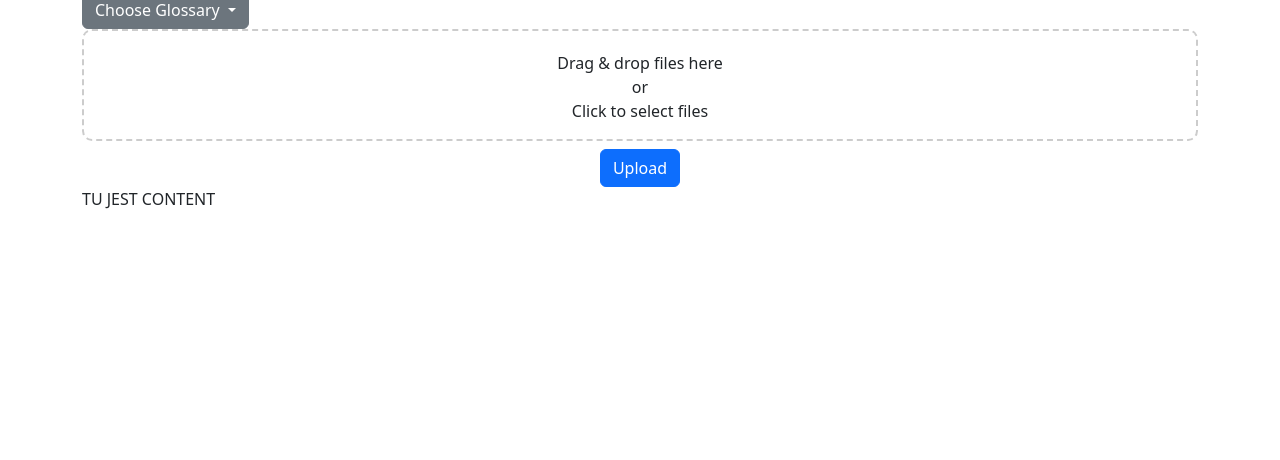
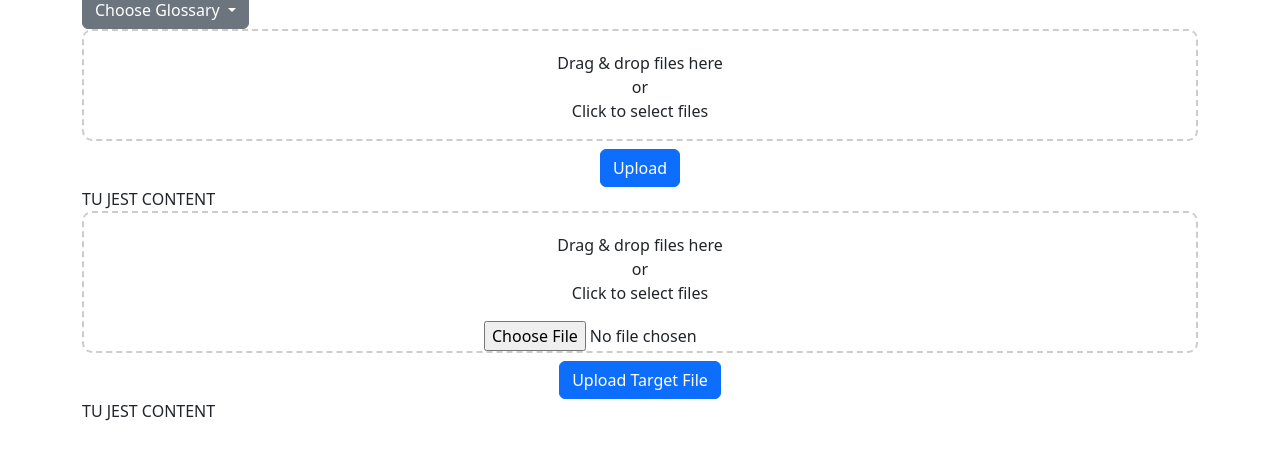
Before and after one commit to pllewy/TermHarbour, a Flask app: template templates/upload.html in a window 1280 px wide. Shown: the part 277-737 px from the top of the page. Run offline with Flask 2, Linux system fonts and the light colour scheme; the template is opened without the code that fills it, so the values that code supplies are empty.

Commit message:
update of upload

```diff
--- a/app.py
+++ b/app.py
@@ -47,21 +47,19 @@ def glossary():
     return render_template('glossaries.html', file_contents=file_contents)
 
 
-
 @app.route('/upload', methods=['GET', 'POST'])
 def upload_file():
     if request.method == 'POST':
         language = request.form['language']
         domain = request.form['domain']
-        file = request.files['file']
+        source_file = request.files['file']
 
-        if file.filename == '':
+        if source_file.filename == '':
             return 'No selected file', 400
         print(language, domain)
 
-        save_path = os.path.join('.', 'input_files', file.filename)
-        file.save(save_path)
-
+        save_path = os.path.join('.', 'input_files', source_file.filename)
+        source_file.save(save_path)
 
         file_path = save_path
         source_lang = 'en'  # input("Enter the source language (en, pl, es): ")
@@ -73,12 +71,7 @@ def upload_file():
         terms = post_process_terms(extracted_terms)
 
         terms_dict = {}
-        terms_labels = ['content','Medicine', 'Sports', 'Technology']
-
-        for label in terms_labels:
-            terms_dict[label] = [""]
-
-        terms_dict[terms_labels[0]] = terms
+        terms_dict['content'] = terms
 
         return terms_dict, 200
 
@@ -89,7 +82,6 @@ def upload_file():
     for filename in os.listdir(database_dir):
         if os.path.isfile(os.path.join(database_dir, filename)):
             with open(os.path.join(database_dir, filename), 'r') as file:
-
                 # Append the file contents to the list
                 glossary_files.append(filename)
 
@@ -97,19 +89,9 @@ def upload_file():
 
     return render_template('upload.html', file_contents=file_contents, glossary_files=glossary_files)
 
-    file_path = 'health.pdf'
-    source_lang = 'en'  # input("Enter the source language (en, pl, es): ")
-    target_lang = 'pl'  # input("Enter the target language (en, pl, es): ")
-
-    text = read_text_from_file(file_path)
-
-    extracted_terms = extract_and_translate_terms_with_patterns(text, source_lang, target_lang)
-
-
-    return render_template('upload.html', glossary_files=glossary_files, test_text=extracted_terms)
-
 
 from extraction_01 import read_text_from_file, extract_and_translate_terms_with_patterns
+
 
 @app.route('/test')
 def test():
@@ -125,5 +107,6 @@ def test():
 
     return render_template('test.html', glossary_files=glossary_files, test_text=extracted_terms)
 
+
 if __name__ == '__main__':
     app.run(debug=True)
--- a/static/upload.js
+++ b/static/upload.js
@@ -1,20 +1,24 @@
-function openFileInput() {
-  document.getElementById("fileInput").click();
+function openFileInput(elementId) {
+  document.getElementById(elementId).click();
 }
 
 function uploadFile() {
-  const fileInput = document.getElementById("fileInput");
-  const file = fileInput.files[0];
+  const source_fileInput = document.getElementById("fileInput");
+  const source_file = source_fileInput.files[0];
+
+  const target_fileInput = document.getElementById("targetFileInput");
+  const target_file = source_fileInput.files[0];
+
   const domain = document.getElementById('dropdownMenuButton').innerText;
   const language = 'en'
 
-  if (file) {
+  if (source_file) {
     const formData = new FormData();
 
     formData.append("language", language)
     formData.append("domain", domain)
 
-    formData.append("file", file);
+    formData.append("file", source_file);
 
     fetch("/upload", {
       method: "POST",
@@ -76,8 +80,8 @@ function dragOverHandler(event) {
   event.target.style.background = "#000000";
 }
 
-function fileSelected() {
-  const fileInput = document.getElementById("fileInput");
+function fileSelected(name) {
+  const fileInput = document.getElementById(name);
   const file = fileInput.files[0];
   console.log("File", file);
   // Handle file upload here
--- a/templates/upload.html
+++ b/templates/upload.html
@@ -67,7 +67,7 @@
             id="upload-form"
             ondrop="dropHandler(event)"
             ondragover="dragOverHandler(event)"
-            onclick="openFileInput()"
+            onclick="openFileInput('fileInput')"
           >
             <p>
               Drag & drop files here <br />
@@ -80,7 +80,7 @@
               type="file"
               id="fileInput"
               name="file"
-              onchange="fileSelected()"
+              onchange="fileSelected('fileInput')"
             />
           </div>
           <div
@@ -94,11 +94,39 @@
 
     <div id="added_content"> TU JEST CONTENT</div>
 
+        <div class="col">
+          <div
+            id="upload-form"
+            ondrop="dropHandler(event)"
+            ondragover="dragOverHandler(event)"
+            onclick="openFileInput('targetFileInput')"
+          >
+            <p>
+              Drag & drop files here <br />
+              or <br />
+              Click to select files
+            </p>
+            <p id="file-name"></p>
+
+            <input
+              type="file"
+              id="targetFileInput"
+              name="file"
+              onchange="fileSelected('targetFileInput')"
+            />
+          </div>
+          <div
+            style="display: flex; justify-content: center; align-items: center"
+          >
+            <button class="btn btn-primary mt-2" onclick="uploadFile()">
+              Upload Target File
+            </button>
+          </div>
+        </div>
+
+    <div id="added_content"> TU JEST CONTENT</div>
+
       </div>
-
-              <div>
-              {{ test_text }}
-          </div>
     </div>
   </body>
 </html>
```
